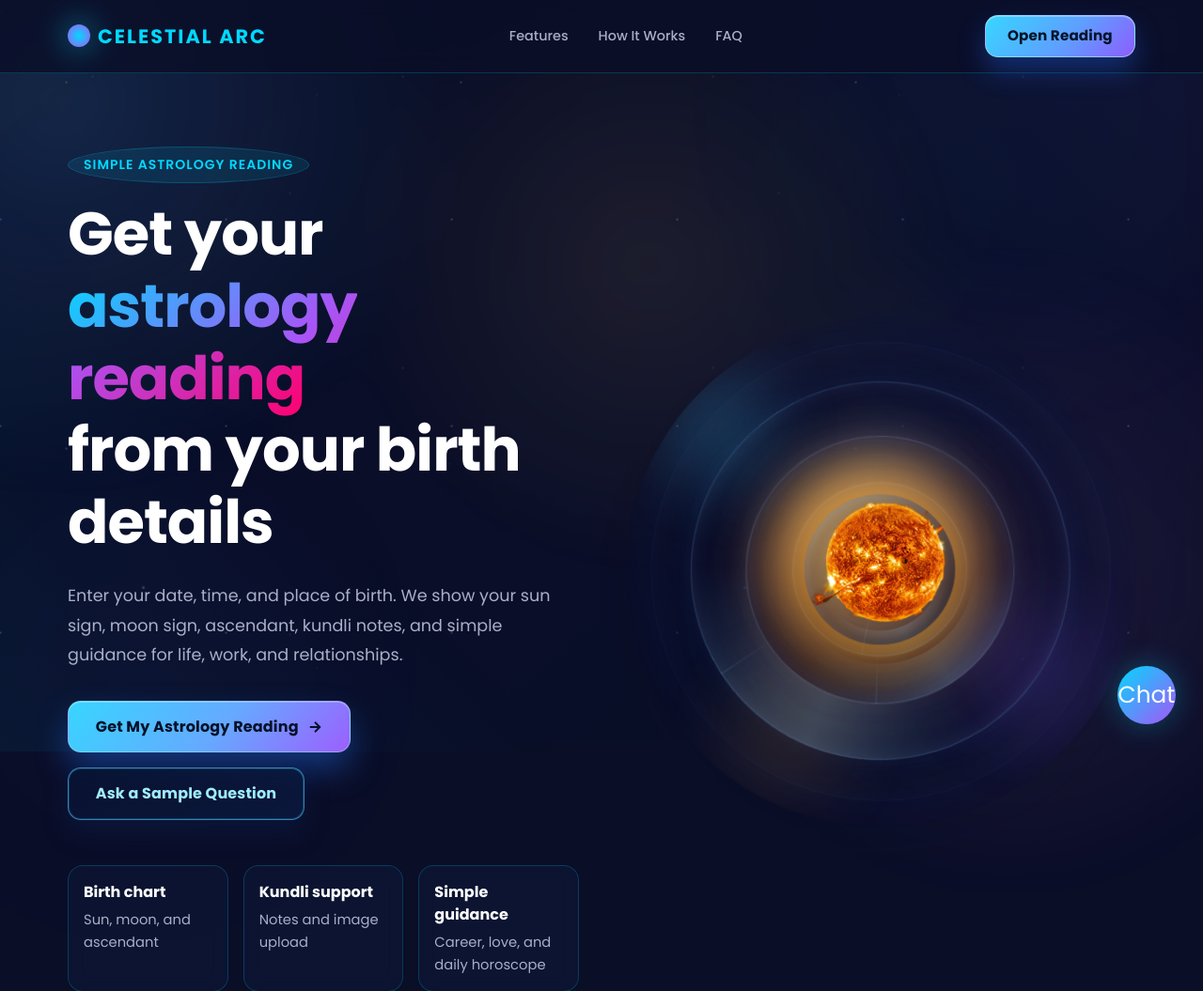
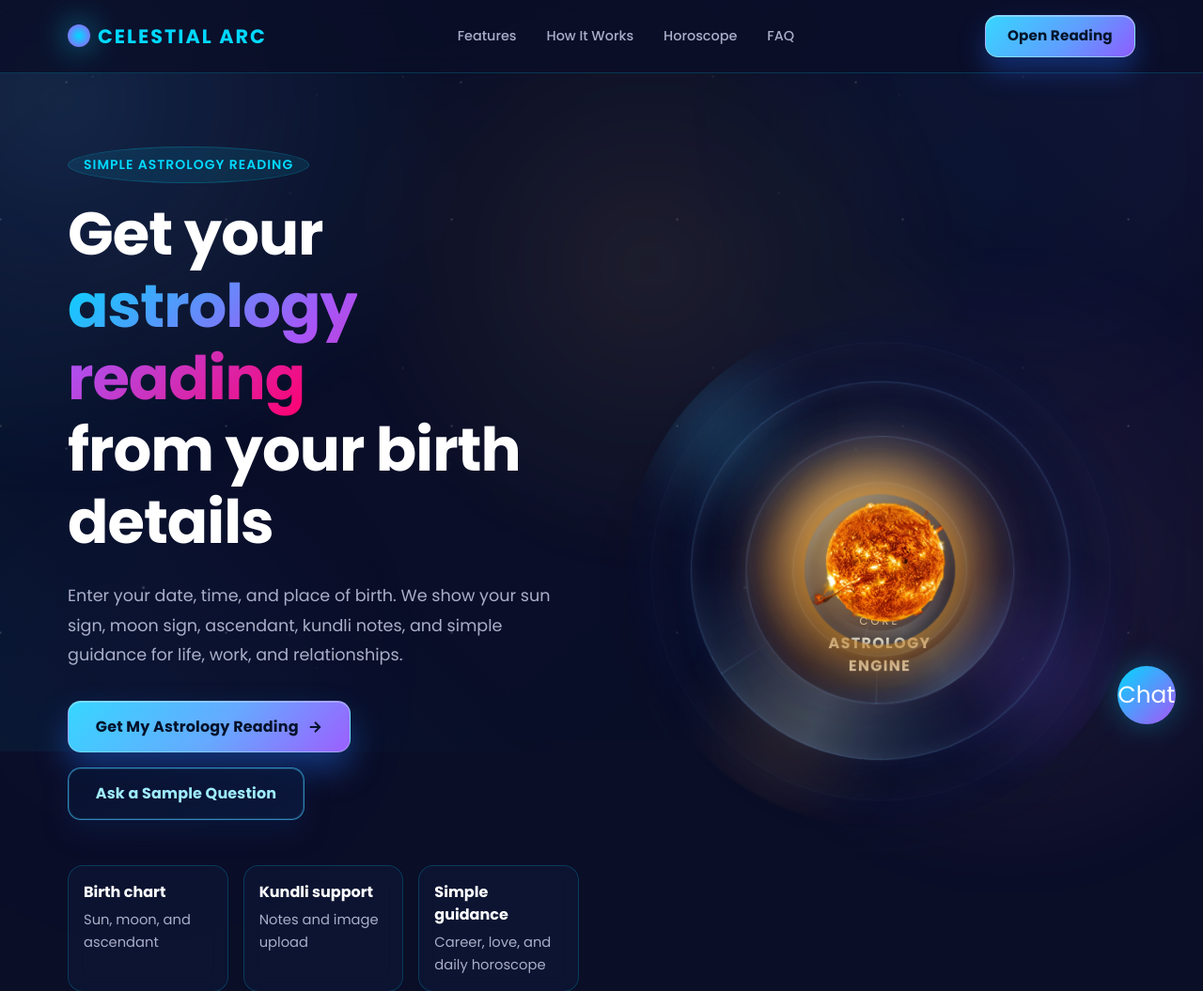
Before and after one commit to Whitedevil87/astrology-app, a Flask app: page / in a window 1280 px wide. Shown: the top 1055 px of the page at 94% size. Run offline with Flask 3, Linux system fonts and the light colour scheme; some libraries are stand-ins or nearby versions.

Commit message:
Update landing page with dynamic solar system animation

```diff
--- a/templates/landing.html
+++ b/templates/landing.html
@@ -13,7 +13,7 @@
     <link
         href="https://fonts.googleapis.com/css2?family=Cinzel:wght@400;500;600;700;800;900&family=Poppins:wght@300;400;500;600;700&display=swap"
         rel="stylesheet">
-    <link rel="stylesheet" href="{{ url_for('static', filename='css/landing.css', v='20260423e') }}">
+    <link rel="stylesheet" href="{{ url_for('static', filename='css/landing.css') }}">
     <script src="https://cdn.tailwindcss.com"></script>
 </head>
 
@@ -35,6 +35,7 @@
             <div class="nav-links">
                 <a href="#features" class="nav-link">Features</a>
                 <a href="#how" class="nav-link">How It Works</a>
+                <a href="/horoscope" class="nav-link">Horoscope</a>
                 <a href="#faq" class="nav-link">FAQ</a>
             </div>
             <button class="cta-nav-btn" onclick="scrollToApp()">Open Reading</button>
@@ -49,8 +50,10 @@
     <div class="mobile-menu" id="mobileMenu">
         <a href="#features" class="mobile-menu-link" onclick="closeMobileMenu()">Features</a>
         <a href="#how" class="mobile-menu-link" onclick="closeMobileMenu()">How It Works</a>
+        <a href="/horoscope" class="mobile-menu-link" onclick="closeMobileMenu()">Horoscope</a>
         <a href="#faq" class="mobile-menu-link" onclick="closeMobileMenu()">FAQ</a>
-        <button class="cta-nav-btn" style="width: 100%; margin-top: 1rem;" onclick="scrollToApp(); closeMobileMenu();">Open Reading</button>
+        <button class="cta-nav-btn" style="width: 100%; margin-top: 1rem;"
+            onclick="scrollToApp(); closeMobileMenu();">Open Reading</button>
     </div>
 
     <section class="hero">
@@ -96,46 +99,65 @@
         </div>
 
         <div class="hero-visual">
-            <div class="astrology-system" id="astrologySystem" aria-hidden="true">
+            <div class="astrology-system" aria-hidden="true">
                 <div class="system-ambient ambient-one"></div>
                 <div class="system-ambient ambient-two"></div>
                 <div class="system-ambient ambient-three"></div>
 
-                <div class="orbit orbit-venus">
-                    <span class="orbit-path"></span>
+                <div class="zodiac-wheel">
+                    <div class="zodiac-ring zodiac-ring-outer"></div>
+                    <div class="zodiac-ring zodiac-ring-inner"></div>
+                    <div class="house-grid">
+                        <div class="house-line"></div>
+                        <div class="house-line"></div>
+                        <div class="house-line"></div>
+                        <div class="house-line"></div>
+                        <div class="house-line"></div>
+                        <div class="house-line"></div>
+                    </div>
+                </div>
+
+                <div class="orbit orbit-mars">
+                    <div class="orbit-path"></div>
                     <div class="planet-anchor">
                         <div class="planet-shell">
-                            <span class="planet-glow planet-glow-venus"></span>
-                            <img src="{{ url_for('static', filename='images/venus.png') }}" alt="" class="planet-image planet-image-venus">
+                            <div class="planet-glow planet-glow-mars"></div>
+                            <img src="{{ url_for('static', filename='images/mars.png') }}" class="planet-image planet-image-mars" alt="Mars">
+                            <div class="planet-name">Mars</div>
                         </div>
                     </div>
                 </div>
 
                 <div class="orbit orbit-earth">
-                    <span class="orbit-path"></span>
+                    <div class="orbit-path"></div>
                     <div class="planet-anchor">
                         <div class="planet-shell">
-                            <span class="planet-glow planet-glow-earth"></span>
-                            <img src="{{ url_for('static', filename='images/earth.png') }}" alt="" class="planet-image planet-image-earth">
+                            <div class="planet-glow planet-glow-earth"></div>
+                            <img src="{{ url_for('static', filename='images/earth.png') }}" class="planet-image planet-image-earth" alt="Earth">
+                            <div class="planet-name">Earth</div>
                         </div>
                     </div>
                 </div>
 
-                <div class="orbit orbit-mars">
-                    <span class="orbit-path"></span>
+                <div class="orbit orbit-venus">
+                    <div class="orbit-path"></div>
                     <div class="planet-anchor">
                         <div class="planet-shell">
-                            <span class="planet-glow planet-glow-mars"></span>
-                            <img src="{{ url_for('static', filename='images/mars.png') }}" alt="" class="planet-image planet-image-mars">
+                            <div class="planet-glow planet-glow-venus"></div>
+                            <img src="{{ url_for('static', filename='images/venus.png') }}" class="planet-image planet-image-venus" alt="Venus">
+                            <div class="planet-name">Venus</div>
                         </div>
                     </div>
                 </div>
 
                 <div class="solar-core">
-                    <span class="solar-aura solar-aura-primary"></span>
-                    <span class="solar-aura solar-aura-secondary"></span>
-                    <span class="solar-aura solar-aura-tertiary"></span>
-                    <img src="{{ url_for('static', filename='images/sun.png') }}" alt="" class="sun-image">
+                    <div class="solar-aura solar-aura-primary"></div>
+                    <div class="solar-aura solar-aura-secondary"></div>
+                    <img src="{{ url_for('static', filename='images/sun.png') }}" class="sun-image" alt="Sun">
+                    <div class="solar-caption">
+                        <span class="solar-kicker">Stellar Core</span>
+                        <strong>Astrology Engine</strong>
+                    </div>
                 </div>
             </div>
         </div>
@@ -366,7 +388,8 @@
         </div>
         <div class="chat-messages" id="chatMessages">
             <div class="chat-message guru">
-                <p>Hello. Ask a sample astrology question here, then open your full reading for personal chart details.</p>
+                <p>Hello. Ask a sample astrology question here, then open your full reading for personal chart details.
+                </p>
             </div>
         </div>
         <div class="chat-input-box">
@@ -442,7 +465,7 @@
         }
     </script>
 
-    <script src="{{ url_for('static', filename='js/landing.js', v='20260423e') }}"></script>
+    <script src="{{ url_for('static', filename='js/landing.js') }}"></script>
 </body>
 
 </html>
```
